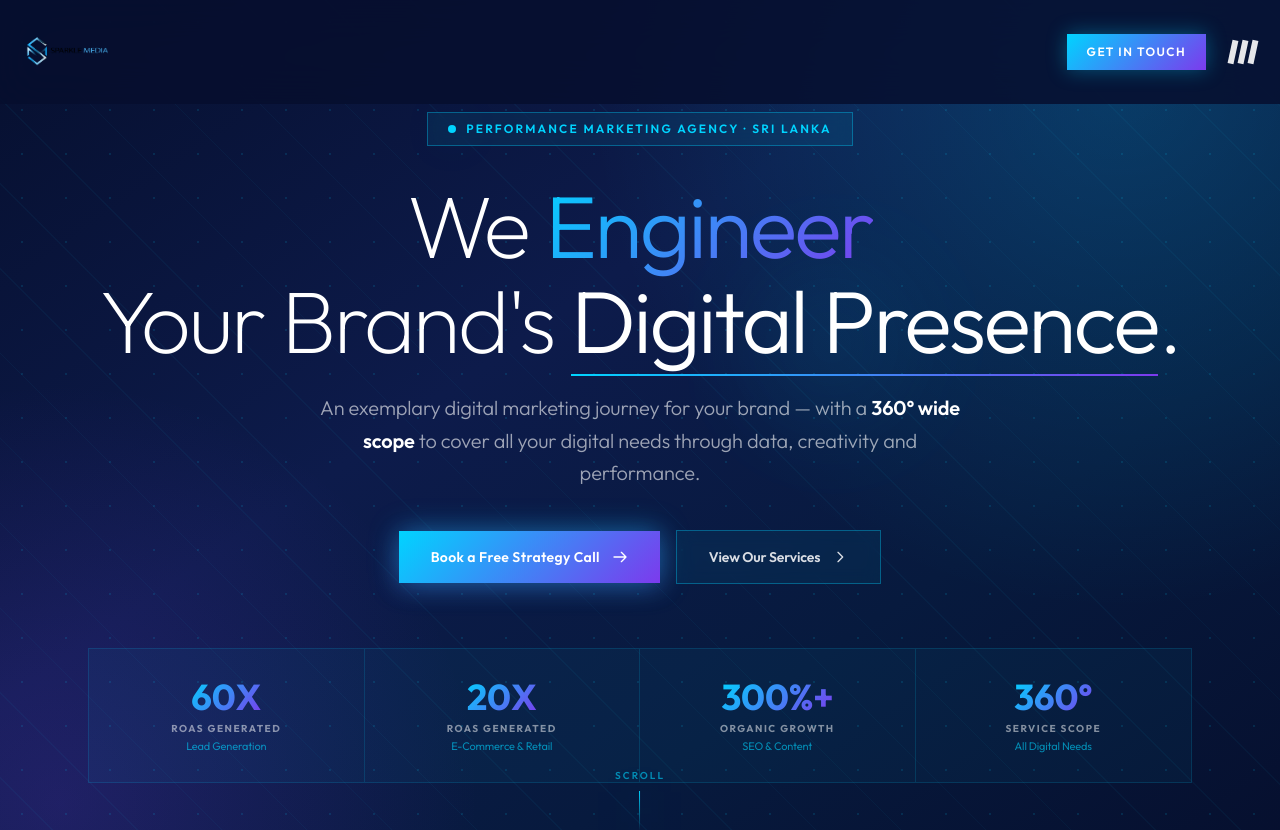
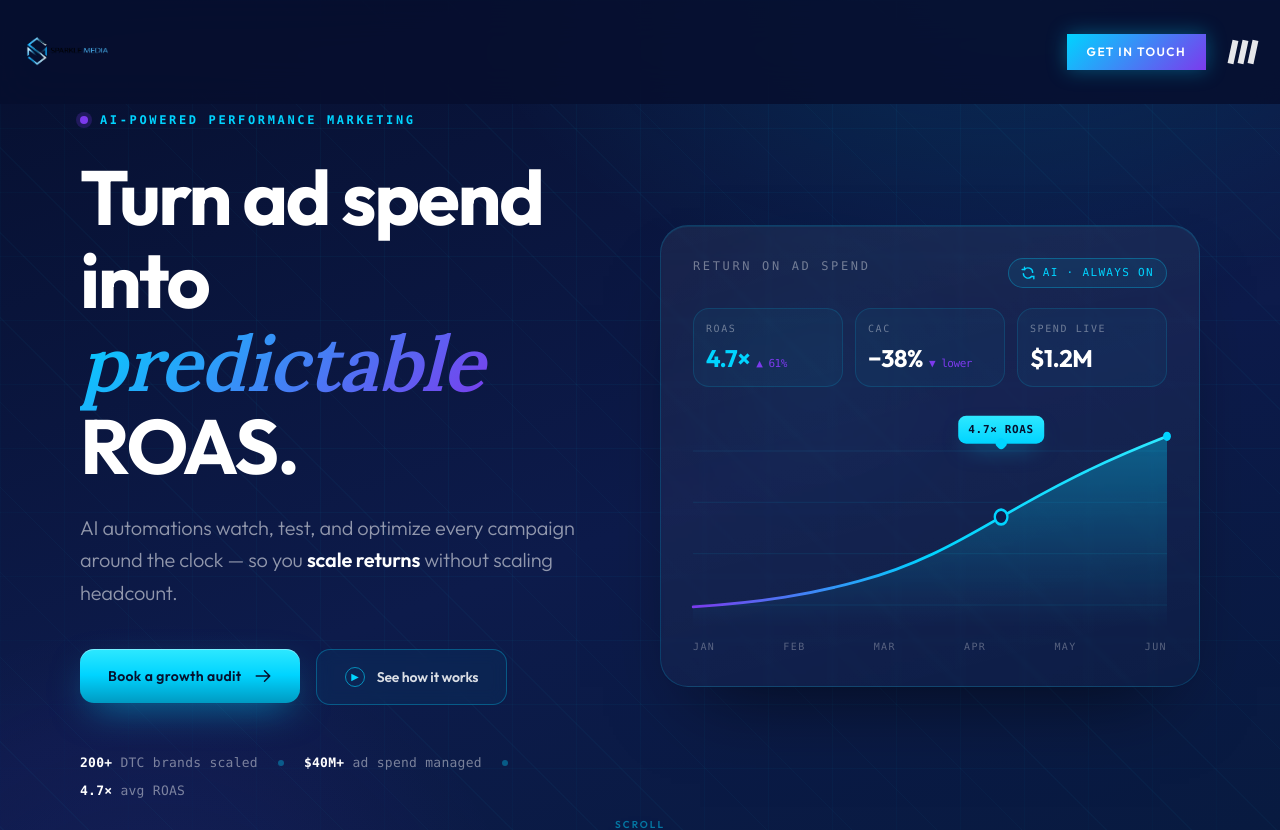
Before and after one commit to injaz89/Sparkle-Media, a Next.js app: page / in a window 1280 px wide. Shown: the top 830 px of the page. Built offline with nearby package versions, Linux system fonts and the light colour scheme.

Commit message:
feat: initialize project structure with custom tailwind theme, layout, and hero component

```diff
--- a/src/app/globals.css
+++ b/src/app/globals.css
@@ -19,6 +19,7 @@
   --color-lighter-blue:   #f0faff;
 
   --font-sans: var(--font-sans), "Outfit", sans-serif;
+  --font-serif: var(--font-serif), "Lora", "Georgia", serif;
 }
 
 @layer utilities {
--- a/src/components/Hero.tsx
+++ b/src/components/Hero.tsx
@@ -8,6 +8,24 @@ const trustItems = [
   { value: "300%+", label: "Organic Growth", sub: "SEO & Content" },
   { value: "360°", label: "Service Scope", sub: "All Digital Needs" },
 ];
+
+/* ─── tiny SVG loop icon ─── */
+function LoopIcon() {
+  return (
+    <svg
+      width="14"
+      height="14"
+      viewBox="0 0 24 24"
+      fill="none"
+      stroke="currentColor"
+      strokeWidth="2.4"
+      strokeLinecap="round"
+    >
+      <path d="M20 11a8 8 0 0 0-14-5M4 13a8 8 0 0 0 14 5" />
+      <path d="M6 2v4H2M22 22v-4h-4" />
+    </svg>
+  );
+}
 
 export function Hero() {
   const containerVariants = {
@@ -28,162 +46,156 @@ export function Hero() {
   } as const;
 
   return (
-    <section className="relative min-h-screen flex items-center justify-center pt-28 pb-20 overflow-hidden">
-
-      {/* ── Deep gradient background ── */}
-      <div
-        className="absolute inset-0"
+    <section
+      className="relative w-full min-h-screen flex items-center overflow-hidden"
       style={{
         background:
-            "linear-gradient(145deg, #060f2e 0%, #0d1b4b 40%, #071a3e 70%, #060f2e 100%)",
+          "radial-gradient(ellipse 900px 600px at 78% -5%, rgba(0,212,255,.13), transparent 60%)," +
+          "radial-gradient(ellipse 700px 700px at 12% 110%, rgba(124,58,237,.1), transparent 55%)," +
+          "linear-gradient(160deg, #060f2e 0%, #0d1b4b 55%, #071a3e 100%)",
       }}
-      />
-
-      {/* ── Radial glow top-right (cyan) ── */}
-      <div
-        className="absolute top-0 right-0 w-[800px] h-[800px] pointer-events-none"
-        style={{
-          background:
-            "radial-gradient(circle at 80% 10%, rgba(0,212,255,0.18) 0%, transparent 55%)",
-        }}
-      />
-
-      {/* ── Radial glow bottom-left (violet) ── */}
-      <div
-        className="absolute bottom-0 left-0 w-[600px] h-[600px] pointer-events-none"
-        style={{
-          background:
-            "radial-gradient(circle at 10% 90%, rgba(124,58,237,0.18) 0%, transparent 55%)",
-        }}
-      />
-
-      {/* ── Animated floating orb ── */}
-      <motion.div
-        className="absolute top-1/4 right-1/4 w-64 h-64 rounded-full pointer-events-none"
-        style={{
-          background:
-            "radial-gradient(circle, rgba(0,212,255,0.12) 0%, transparent 70%)",
-          filter: "blur(40px)",
-        }}
-        animate={{ scale: [1, 1.2, 1], opacity: [0.6, 1, 0.6] }}
-        transition={{ duration: 6, repeat: Infinity, ease: "easeInOut" }}
-      />
-
-      {/* ── Grid dot overlay ── */}
+    >
+      {/* ── automation grid overlay ── */}
       <div
         className="absolute inset-0 pointer-events-none"
         style={{
           backgroundImage:
-            "radial-gradient(circle, rgba(0,212,255,0.12) 1px, transparent 1px)",
-          backgroundSize: "44px 44px",
+            "linear-gradient(rgba(0,212,255,.04) 1px, transparent 1px)," +
+            "linear-gradient(90deg, rgba(0,212,255,.04) 1px, transparent 1px)",
+          backgroundSize: "64px 64px",
+          maskImage:
+            "radial-gradient(120% 120% at 60% 30%, #000 35%, transparent 78%)",
+          WebkitMaskImage:
+            "radial-gradient(120% 120% at 60% 30%, #000 35%, transparent 78%)",
         }}
       />
 
-      {/* ── Animated diagonal lines ── */}
+      {/* ── floating orb ── */}
+      <motion.div
+        className="absolute top-1/4 right-1/4 w-72 h-72 rounded-full pointer-events-none"
+        style={{
+          background:
+            "radial-gradient(circle, rgba(0,212,255,0.1) 0%, transparent 70%)",
+          filter: "blur(48px)",
+        }}
+        animate={{ scale: [1, 1.25, 1], opacity: [0.5, 0.9, 0.5] }}
+        transition={{ duration: 7, repeat: Infinity, ease: "easeInOut" }}
+      />
+
+      {/* ── diagonal lines ── */}
       <div
-        className="absolute inset-0 pointer-events-none opacity-[0.04]"
+        className="absolute inset-0 pointer-events-none opacity-[0.03]"
         style={{
           backgroundImage:
-            "repeating-linear-gradient(45deg, #00d4ff 0px, #00d4ff 1px, transparent 1px, transparent 60px)",
+            "repeating-linear-gradient(45deg,#00d4ff 0px,#00d4ff 1px,transparent 1px,transparent 60px)",
         }}
       />
 
+      {/* ════════════ MAIN LAYOUT ════════════ */}
+      <div className="relative z-10 w-full max-w-screen-xl mx-auto px-6 sm:px-10 lg:px-20 py-36 lg:py-28 flex flex-col lg:flex-row items-center gap-14 lg:gap-16">
+
+        {/* ── LEFT COLUMN ── */}
         <motion.div
-        className="max-w-6xl mx-auto px-6 text-center relative z-10 w-full"
+          className="flex-1 min-w-0 flex flex-col items-center lg:items-start text-center lg:text-left"
           variants={containerVariants}
           initial="hidden"
           animate="visible"
         >
-        {/* ── Badge ── */}
-        <motion.div variants={itemVariants} className="flex justify-center mb-8">
-          <span className="inline-flex items-center gap-2.5 px-5 py-2 border text-xs font-semibold uppercase tracking-[0.18em] backdrop-blur-sm"
+          {/* eyebrow */}
+          <motion.div variants={itemVariants} className="flex justify-center lg:justify-start mb-7">
+            <span
+              className="inline-flex items-center gap-3 text-xs font-semibold uppercase tracking-[.22em]"
               style={{
-              borderColor: "rgba(0,212,255,0.35)",
-              background: "rgba(0,212,255,0.08)",
+                fontFamily: "ui-monospace,SFMono-Regular,Menlo,monospace",
                 color: "#00d4ff",
               }}
             >
               <span
-              className="w-2 h-2 rounded-full inline-block"
+                className="w-2 h-2 rounded-full"
                 style={{
-                background: "#00d4ff",
-                boxShadow: "0 0 8px #00d4ff",
-                animation: "pulseGlow 2s ease-in-out infinite",
+                  background: "#7c3aed",
+                  boxShadow: "0 0 0 4px rgba(124,58,237,.22)",
                 }}
               />
-            Performance Marketing Agency · Sri Lanka
+              AI-powered performance marketing
             </span>
           </motion.div>
 
-        {/* ── Headline ── */}
+          {/* headline */}
           <motion.h1
             variants={itemVariants}
-          className="text-5xl md:text-6xl lg:text-[5.5rem] leading-[1.04] tracking-[-0.04em] mb-6 text-white"
-          style={{ fontWeight: 200 }}
+            className="text-[clamp(2.4rem,6vw,5.5rem)] leading-[1.02] tracking-[-0.03em] text-white mb-6"
+            style={{ fontWeight: 700 }}
           >
-          We{" "}
+            Turn ad spend into{" "}
+            <br className="hidden sm:block" />
             <span
               style={{
-              backgroundImage: "linear-gradient(135deg, #00d4ff 0%, #7c3aed 100%)",
+                fontFamily: "'Lora', 'Georgia', serif",
+                fontStyle: "italic",
+                fontWeight: 600,
+                backgroundImage:
+                  "linear-gradient(135deg, #00d4ff 0%, #7c3aed 100%)",
                 WebkitBackgroundClip: "text",
                 WebkitTextFillColor: "transparent",
                 backgroundClip: "text",
-              fontWeight: 300,
+                letterSpacing: "-.01em",
+                paddingRight: ".06em",
               }}
             >
-            Engineer
-          </span>
-          <br className="hidden md:block" />
-          Your Brand&apos;s{" "}
-          <span className="relative inline-block">
-            <span style={{ fontWeight: 300 }}>Digital Presence</span>
-            {/* Animated underline */}
-            <motion.span
-              className="absolute -bottom-2 left-0 right-0 h-[2px]"
-              style={{
-                background: "linear-gradient(90deg, #00d4ff, #7c3aed)",
-              }}
-              initial={{ scaleX: 0, originX: 0 }}
-              animate={{ scaleX: 1 }}
-              transition={{ delay: 1.1, duration: 0.9, ease: "easeOut" }}
-            />
-          </span>
-          .
+              predictable
+            </span>{" "}
+            ROAS.
           </motion.h1>
 
-        {/* ── Subtitle ── */}
+          {/* subtitle */}
           <motion.p
             variants={itemVariants}
-          className="text-lg md:text-xl max-w-2xl mx-auto mb-10 leading-relaxed"
-          style={{ color: "rgba(255,255,255,0.6)", fontWeight: 300 }}
+            className="text-lg md:text-xl leading-relaxed mb-10 max-w-xl"
+            style={{ color: "rgba(255,255,255,0.55)", fontWeight: 300 }}
           >
-          An exemplary digital marketing journey for your brand — with a{" "}
-          <span className="font-semibold text-white">360° wide scope</span>{" "}
-          to cover all your digital needs through data, creativity and performance.
+            AI automations watch, test, and optimize every campaign around the
+            clock — so you{" "}
+            <strong className="text-white font-semibold">
+              scale returns
+            </strong>{" "}
+            without scaling headcount.
           </motion.p>
 
-        {/* ── CTAs ── */}
+          {/* CTAs */}
           <motion.div
             variants={itemVariants}
-          className="flex flex-col sm:flex-row items-center justify-center gap-4 mb-16"
+            className="flex flex-col sm:flex-row items-center lg:items-start gap-4 mb-12 w-full sm:w-auto"
           >
             <a
               href="https://calendly.com/sparklemediacreatives/30min"
               id="hero-strategy-call-btn"
               target="_blank"
               rel="noopener noreferrer"
-            className="group relative px-8 py-4 text-white text-sm font-semibold overflow-hidden transition-all hover:scale-105 inline-flex items-center gap-3 tracking-wide"
+              className="group relative w-full sm:w-auto inline-flex items-center justify-center gap-3 px-7 py-[17px] text-sm font-semibold tracking-wide overflow-hidden transition-all hover:scale-105 rounded-[14px]"
               style={{
-              background: "linear-gradient(135deg, #00d4ff 0%, #7c3aed 100%)",
-              boxShadow: "0 0 30px rgba(0,212,255,0.4), 0 4px 24px rgba(124,58,237,0.25)",
+                background:
+                  "linear-gradient(180deg, #2ee8ff 0%, #00d4ff 48%, #009ac2 100%)",
+                color: "#06112e",
+                boxShadow:
+                  "0 14px 38px -12px rgba(0,212,255,.55), inset 0 1px 0 rgba(255,255,255,.35)",
               }}
             >
-            {/* Shimmer */}
-            <span className="absolute inset-0 shimmer opacity-0 group-hover:opacity-100 transition-opacity duration-500" />
+              <span className="absolute inset-0 shimmer opacity-0 group-hover:opacity-100 transition-opacity duration-500 rounded-[14px]" />
               <span className="relative z-10 flex items-center gap-3">
-              Book a Free Strategy Call
-              <svg className="w-4 h-4 group-hover:translate-x-1 transition-transform" fill="none" viewBox="0 0 24 24" stroke="currentColor">
-                <path strokeLinecap="round" strokeLinejoin="round" strokeWidth={2} d="M14 5l7 7m0 0l-7 7m7-7H3" />
+                Book a growth audit
+                <svg
+                  className="w-[18px] h-[18px] group-hover:translate-x-1 transition-transform"
+                  fill="none"
+                  viewBox="0 0 24 24"
+                  stroke="currentColor"
+                >
+                  <path
+                    strokeLinecap="round"
+                    strokeLinejoin="round"
+                    strokeWidth={2}
+                    d="M14 5l7 7m0 0l-7 7m7-7H3"
+                  />
                 </svg>
               </span>
             </a>
@@ -191,54 +203,236 @@ export function Hero() {
             <a
               href="#services"
               id="hero-services-btn"
-            className="group px-8 py-4 text-sm font-semibold hover:scale-105 transition-all inline-flex items-center gap-3 backdrop-blur-sm"
+              className="group w-full sm:w-auto inline-flex items-center justify-center gap-3 px-7 py-[17px] text-sm font-semibold hover:scale-105 transition-all backdrop-blur-sm rounded-[14px]"
               style={{
-              border: "1px solid rgba(0,212,255,0.35)",
-              color: "rgba(255,255,255,0.85)",
-              background: "rgba(0,212,255,0.06)",
+                border: "1px solid rgba(0,212,255,.3)",
+                color: "rgba(255,255,255,.85)",
+                background: "rgba(0,212,255,.05)",
               }}
             >
-            View Our Services
-            <svg className="w-4 h-4 group-hover:translate-x-1 transition-transform" fill="none" viewBox="0 0 24 24" stroke="currentColor">
-              <path strokeLinecap="round" strokeLinejoin="round" strokeWidth={2} d="M9 5l7 7-7 7" />
-            </svg>
+              <span
+                className="w-5 h-5 rounded-full inline-flex items-center justify-center text-[9px]"
+                style={{
+                  border: "1px solid rgba(0,212,255,.6)",
+                  color: "#00d4ff",
+                }}
+              >
+                ▶
+              </span>
+              See how it works
             </a>
           </motion.div>
 
-        {/* ── Stats Bar ── */}
+          {/* trust bar */}
           <motion.div
             variants={itemVariants}
-          className="grid grid-cols-2 md:grid-cols-4"
-          style={{ border: "1px solid rgba(0,212,255,0.18)" }}
-        >
-          {trustItems.map((item, i) => (
-            <div
-              key={i}
-              className="px-6 py-7 flex flex-col items-center text-center group cursor-default transition-all duration-300"
+            className="flex flex-wrap justify-center lg:justify-start items-center gap-x-5 gap-y-2"
             style={{
-                background: "rgba(0,212,255,0.04)",
-                borderRight: i < 3 ? "1px solid rgba(0,212,255,0.15)" : undefined,
+              fontFamily: "ui-monospace,SFMono-Regular,Menlo,monospace",
+              fontSize: "13px",
+              letterSpacing: ".02em",
+              color: "rgba(255,255,255,.45)",
             }}
           >
-              <motion.span
-                className="text-3xl md:text-4xl mb-1"
+            <span>
+              <span className="text-white font-semibold">200+</span> DTC brands
+              scaled
+            </span>
+            <span
+              className="w-1.5 h-1.5 rounded-full hidden sm:inline-block"
+              style={{ background: "rgba(0,212,255,.35)" }}
+            />
+            <span>
+              <span className="text-white font-semibold">$40M+</span> ad spend
+              managed
+            </span>
+            <span
+              className="w-1.5 h-1.5 rounded-full hidden sm:inline-block"
+              style={{ background: "rgba(0,212,255,.35)" }}
+            />
+            <span>
+              <span className="text-white font-semibold">4.7×</span> avg ROAS
+            </span>
+          </motion.div>
+        </motion.div>
+
+        {/* ── RIGHT COLUMN — chart panel ── */}
+        <motion.div
+          className="flex-shrink-0 w-full max-w-[520px] lg:max-w-[480px] xl:max-w-[540px]"
+          initial={{ opacity: 0, x: 60 }}
+          animate={{ opacity: 1, x: 0 }}
+          transition={{ duration: 1, delay: 0.35, ease: [0.25, 0.46, 0.45, 0.94] }}
+        >
+          <div
+            className="relative w-full rounded-[28px] p-7 sm:p-8"
             style={{
-                  backgroundImage: "linear-gradient(135deg, #00d4ff, #7c3aed)",
-                  WebkitBackgroundClip: "text",
-                  WebkitTextFillColor: "transparent",
-                  backgroundClip: "text",
-                  fontWeight: 700,
+              background:
+                "linear-gradient(165deg, rgba(255,255,255,.06), rgba(255,255,255,.015))",
+              border: "1px solid rgba(0,212,255,.18)",
+              boxShadow:
+                "0 40px 80px -40px rgba(0,0,0,.65), inset 0 1px 0 rgba(0,212,255,.1)",
+              backdropFilter: "blur(2px)",
             }}
-                whileHover={{ scale: 1.08 }}
           >
-                {item.value}
-              </motion.span>
-              <span className="text-[10px] font-bold text-white/50 uppercase tracking-[0.15em]">{item.label}</span>
-              <span className="text-[11px] mt-0.5" style={{ color: "rgba(0,212,255,0.6)" }}>{item.sub}</span>
+            {/* panel header */}
+            <div className="flex justify-between items-start mb-5">
+              <span
+                className="text-xs uppercase tracking-[.22em]"
+                style={{
+                  fontFamily: "ui-monospace,SFMono-Regular,Menlo,monospace",
+                  color: "rgba(255,255,255,.4)",
+                }}
+              >
+                Return on ad spend
+              </span>
+              <span
+                className="inline-flex items-center gap-2 text-[11px] uppercase tracking-[.12em] rounded-full px-3 py-1.5"
+                style={{
+                  fontFamily: "ui-monospace,SFMono-Regular,Menlo,monospace",
+                  color: "#00d4ff",
+                  border: "1px solid rgba(0,212,255,.3)",
+                  background: "rgba(0,212,255,.07)",
+                }}
+              >
+                <LoopIcon /> AI · always on
+              </span>
+            </div>
+
+            {/* stat readouts */}
+            <div className="grid grid-cols-3 gap-3 mb-5">
+              {[
+                { k: "ROAS", val: "4.7×", delta: "▲ 61%", up: true },
+                { k: "CAC", val: "−38%", delta: "▼ lower", up: false },
+                { k: "Spend live", val: "$1.2M", delta: null, up: false },
+              ].map((s) => (
+                <div
+                  key={s.k}
+                  className="rounded-2xl px-3 py-3"
+                  style={{
+                    border: "1px solid rgba(0,212,255,.14)",
+                    background: "rgba(0,212,255,.04)",
+                  }}
+                >
+                  <div
+                    className="text-[10px] uppercase tracking-[.16em] mb-1.5"
+                    style={{
+                      fontFamily: "ui-monospace,SFMono-Regular,Menlo,monospace",
+                      color: "rgba(255,255,255,.38)",
+                    }}
+                  >
+                    {s.k}
+                  </div>
+                  <div
+                    className="text-xl sm:text-2xl font-bold tracking-[-0.02em]"
+                    style={{
+                      color: s.up ? "#00d4ff" : "#fff",
+                    }}
+                  >
+                    {s.val}
+                    {s.delta && (
+                      <span
+                        className="text-[11px] font-medium ml-1.5"
+                        style={{
+                          fontFamily:
+                            "ui-monospace,SFMono-Regular,Menlo,monospace",
+                          color: "#7c3aed",
+                        }}
+                      >
+                        {s.delta}
+                      </span>
+                    )}
+                  </div>
                 </div>
               ))}
+            </div>
+
+            {/* chart */}
+            <div className="relative" style={{ height: "220px" }}>
+              {/* annotation tooltip */}
+              <div
+                className="absolute z-10 text-[11px] font-bold px-2.5 py-1.5 rounded-[8px] whitespace-nowrap"
+                style={{
+                  left: "65%",
+                  top: "18%",
+                  transform: "translate(-50%, -110%)",
+                  fontFamily: "ui-monospace,SFMono-Regular,Menlo,monospace",
+                  background:
+                    "linear-gradient(180deg, #2ee8ff, #00d4ff)",
+                  color: "#06112e",
+                  boxShadow: "0 10px 24px -10px rgba(0,212,255,.6)",
+                  letterSpacing: ".06em",
+                }}
+              >
+                4.7× ROAS
+                <span
+                  className="absolute left-1/2 -bottom-[5px] w-2.5 h-2.5 rounded-sm"
+                  style={{
+                    transform: "translateX(-50%) rotate(45deg)",
+                    background: "#00d4ff",
+                  }}
+                />
+              </div>
+
+              <svg
+                viewBox="0 0 600 240"
+                preserveAspectRatio="none"
+                style={{ display: "block", width: "100%", height: "100%", overflow: "visible" }}
+              >
+                <defs>
+                  <linearGradient id="heroFill" x1="0" y1="0" x2="0" y2="1">
+                    <stop offset="0" stopColor="#00d4ff" stopOpacity=".35" />
+                    <stop offset="1" stopColor="#00d4ff" stopOpacity="0" />
+                  </linearGradient>
+                  <linearGradient id="heroStroke" x1="0" y1="0" x2="1" y2="0">
+                    <stop offset="0" stopColor="#7c3aed" />
+                    <stop offset="0.5" stopColor="#00d4ff" />
+                    <stop offset="1" stopColor="#2ee8ff" />
+                  </linearGradient>
+                </defs>
+                {/* grid lines */}
+                <g stroke="rgba(0,212,255,.1)" strokeWidth="1">
+                  <line x1="0" y1="48"  x2="600" y2="48"  />
+                  <line x1="0" y1="104" x2="600" y2="104" />
+                  <line x1="0" y1="160" x2="600" y2="160" />
+                  <line x1="0" y1="216" x2="600" y2="216" />
+                </g>
+                {/* area fill */}
+                <path
+                  d="M0,218 C90,213 150,204 210,190 C280,174 330,150 390,120 C450,90 510,62 600,32 L600,240 L0,240 Z"
+                  fill="url(#heroFill)"
+                />
+                {/* line */}
+                <path
+                  d="M0,218 C90,213 150,204 210,190 C280,174 330,150 390,120 C450,90 510,62 600,32"
+                  fill="none"
+                  stroke="url(#heroStroke)"
+                  strokeWidth="3"
+                  strokeLinecap="round"
+                />
+                {/* highlight dot */}
+                <circle cx="390" cy="120" r="8" fill="#0d1b4b" stroke="#00d4ff" strokeWidth="3" />
+                {/* end dot */}
+                <circle cx="600" cy="32" r="5" fill="#00d4ff" />
+              </svg>
+            </div>
+
+            {/* axis labels */}
+            <div
+              className="flex justify-between mt-3"
+              style={{
+                fontFamily: "ui-monospace,SFMono-Regular,Menlo,monospace",
+                fontSize: "10px",
+                letterSpacing: ".14em",
+                color: "rgba(255,255,255,.3)",
+              }}
+            >
+              {["JAN", "FEB", "MAR", "APR", "MAY", "JUN"].map((m) => (
+                <span key={m}>{m}</span>
+              ))}
+            </div>
+          </div>
         </motion.div>
-      </motion.div>
+      </div>
 
       {/* ── Scroll indicator ── */}
       <motion.div
@@ -247,7 +441,12 @@ export function Hero() {
         animate={{ opacity: 1 }}
         transition={{ delay: 1.8 }}
       >
-        <span className="text-[10px] uppercase tracking-[0.2em] font-semibold" style={{ color: "rgba(0,212,255,0.6)" }}>Scroll</span>
+        <span
+          className="text-[10px] uppercase tracking-[.2em] font-semibold"
+          style={{ color: "rgba(0,212,255,.5)" }}
+        >
+          Scroll
+        </span>
         <div
           className="w-px h-10"
           style={{
```
Also changed, not shown: src/app/layout.tsx (+11 -2 lines). Lines whose indentation alone changed are shown as unchanged.
